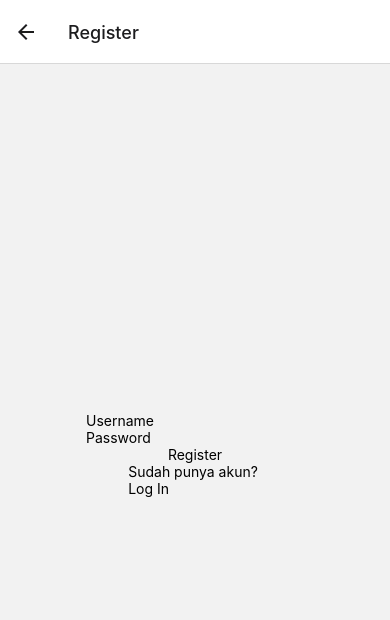
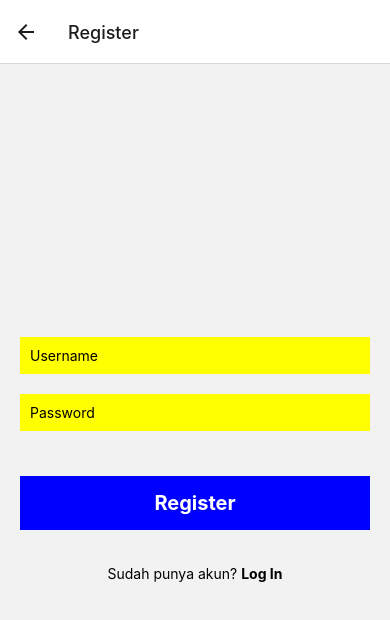
Before and after one commit to Indra2108/simple-login-register, a React Native app: screen /Register in a window 390 px wide. Shown: the top 620 px of the page. Built offline with nearby package versions, Linux system fonts and the light colour scheme.

Commit message:
Membuat file stylesheet terpisah dengan Register screen

```diff
--- /dev/null
+++ b/src/register/Style.js
@@ -0,0 +1,38 @@
+import { StyleSheet } from "react-native";
+
+export default StyleSheet.create({
+    container: {
+        flex: 1,
+        padding: 20,
+        justifyContent: 'center',
+    },
+    inputbackground:{
+        backgroundColor: 'yellow',
+        marginVertical: 10
+    },
+    textinput: {
+        padding: 10,
+    },
+    tombol: {
+        width: '100%',
+        padding: 15,
+        alignItems: 'center',
+        justifyContent: 'center',
+        color: 'blue',
+        backgroundColor: 'blue',
+        marginTop: '10%'
+    },
+    tulisantombol: {
+        color: 'white',
+        fontWeight: 'bold',
+        fontSize: 20
+    },
+    tekslogin: {
+        flexDirection: 'row',
+        justifyContent: 'center',
+        marginTop: '10%'
+    },
+    login: {
+        fontWeight: 'bold'
+    },
+})
--- a/src/register/index.js
+++ b/src/register/index.js
@@ -1,5 +1,8 @@
 import React, {Component} from "react";
 import { View, Text, TextInput, TouchableOpacity, StyleSheet } from "react-native";
+
+// IMPORT STYLE
+import Style from "./Style";
 
 export default class Register extends Component {
     render() {
@@ -23,19 +26,11 @@ export default class Register extends Component {
                     <Text style={Style.tulisantombol}>Register</Text>
                 </TouchableOpacity>
 
-                <View  style={Style.teksregister}>
+                <View  style={Style.tekslogin}>
                     <Text>Sudah punya akun? </Text>
-                    <Text onPress={() => this.props.navigation.navigate('Login')} style={Style.register}>Log In</Text>
+                    <Text onPress={() => this.props.navigation.navigate('Login')} style={Style.login}>Log In</Text>
                 </View>
             </View>
         )
     }
 }
-
-const Style = StyleSheet.create({
-    container: {
-        flex: 1,
-        justifyContent: 'center',
-        alignItems: 'center'
-    }
-})
```
